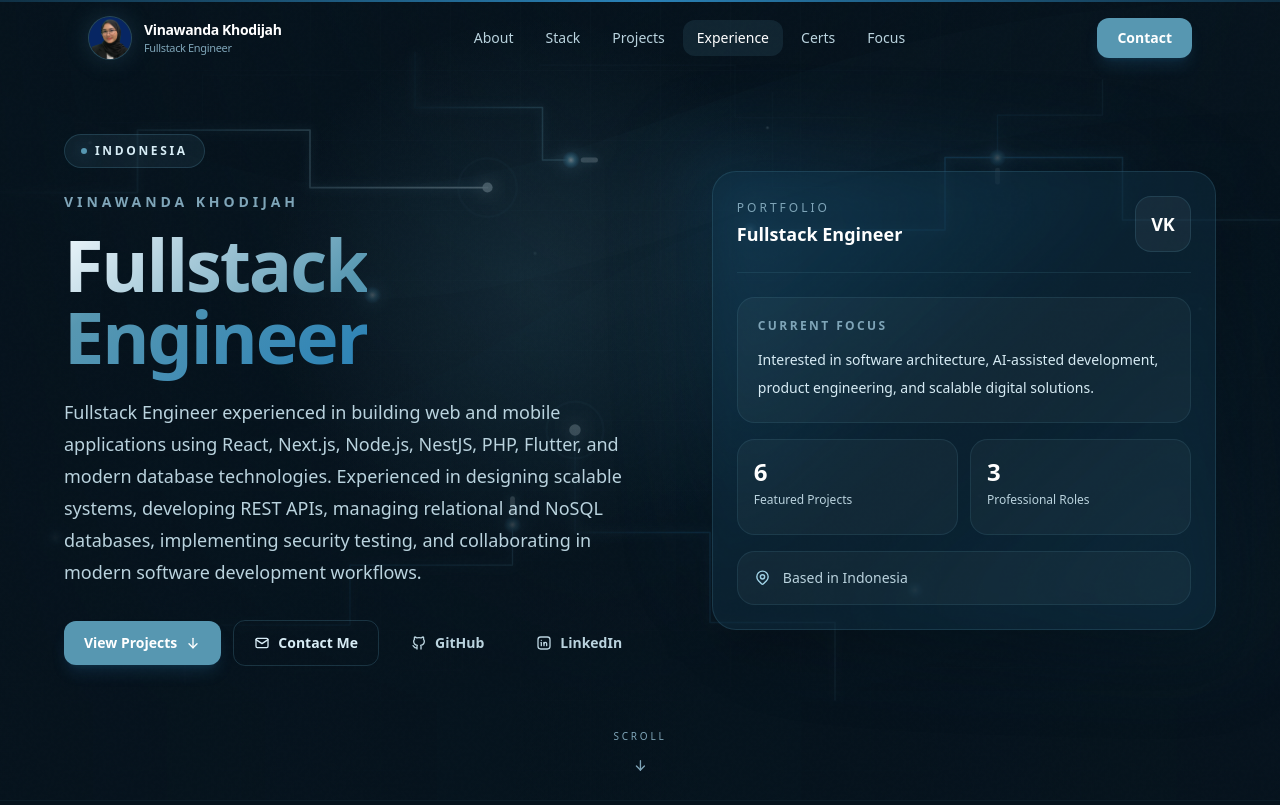
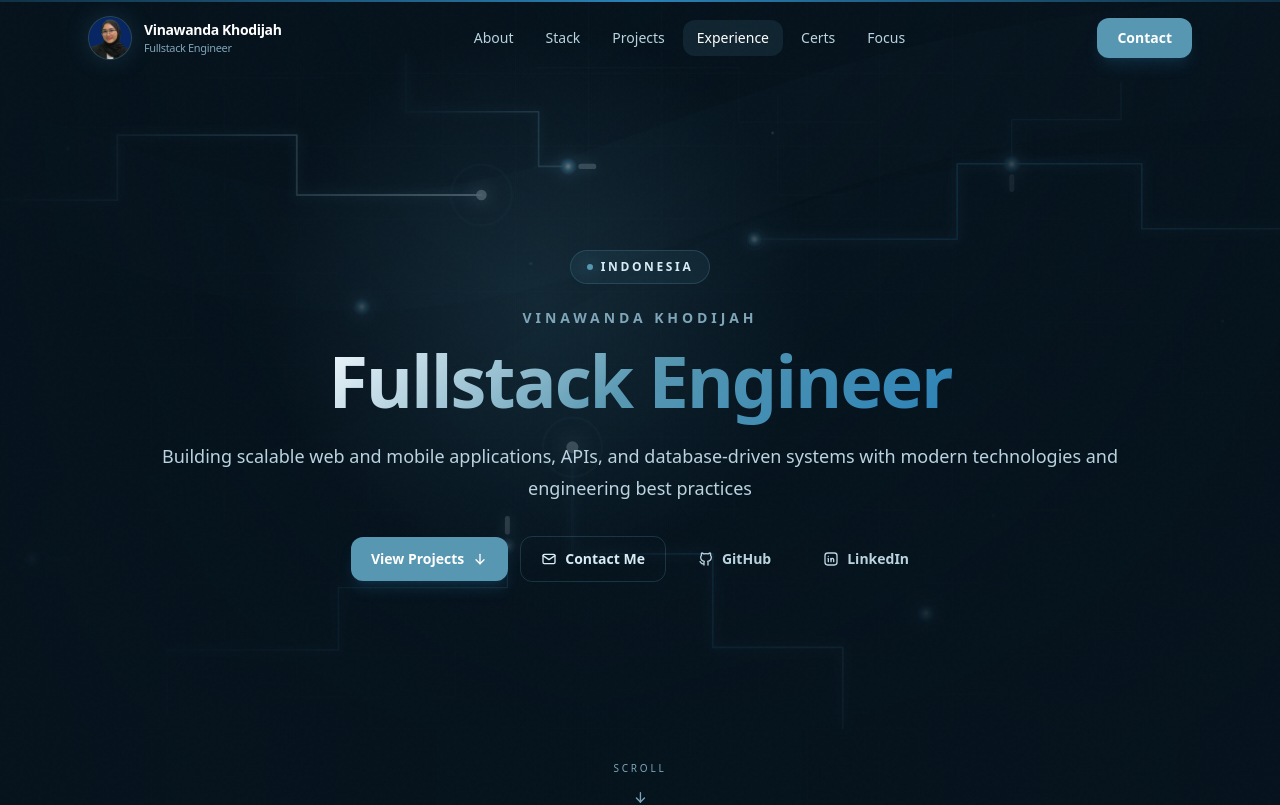
Before and after one commit to nadavkh1185/vinnawandakhodijah, a Next.js app: page / in a window 1280 px wide. Shown: the top 805 px of the page. Built offline with nearby package versions, Linux system fonts and the light colour scheme.

Commit message:
update hero

```diff
--- a/src/components/sections/Hero.tsx
+++ b/src/components/sections/Hero.tsx
@@ -28,12 +28,12 @@ export default function Hero() {
   return (
     <section
       id="hero"
-      className="relative z-10 flex min-h-screen items-center overflow-hidden bg-[#06131d] px-6 py-24 sm:py-28 lg:py-32"
+      className="relative z-10 flex min-h-screen items-center overflow-hidden bg-[#06131d] px-6 py-16 sm:py-20 lg:py-24"
     >
       <PcbTraceBackground />
 
-      <div className="relative z-10 mx-auto grid w-full max-w-6xl items-center gap-12 lg:grid-cols-[1.08fr_0.92fr] lg:gap-14">
-        <div className="text-center lg:text-left">
+      <div className="relative z-10 mx-auto flex min-h-[80vh] max-w-7xl flex-col items-center justify-center text-center">
+        <div className="flex flex-col items-center text-center">
           <motion.div
             custom={0}
             variants={fadeUp}
@@ -70,9 +70,9 @@ export default function Hero() {
             variants={fadeUp}
             initial="hidden"
             animate="visible"
-            className="mx-auto mt-6 max-w-2xl text-base leading-8 text-[#BAD3DE] sm:text-lg lg:mx-0"
+            className="mx-auto mt-6 max-w-5xl text-center text-base leading-8 text-[#BAD3DE] sm:text-lg"
           >
-            {profile.summary} {profile.extendedSummary}
+            {profile.mainsummary}
           </motion.p>
 
           <motion.div
@@ -80,7 +80,7 @@ export default function Hero() {
             variants={fadeUp}
             initial="hidden"
             animate="visible"
-            className="mt-8 flex flex-wrap items-center justify-center gap-3 lg:justify-start"
+            className="mt-8 flex flex-wrap items-center justify-center gap-3 text-center"
           >
             <MagneticButton
               href="#projects"
@@ -123,56 +123,7 @@ export default function Hero() {
           initial="hidden"
           animate="visible"
           className="relative mx-auto w-full max-w-md lg:max-w-none"
-        >
-          <div className="absolute -inset-6 rounded-[2rem] bg-gradient-to-br from-[#2A82B7]/24 via-transparent to-[#103145]/30 blur-2xl" />
-          <div className="relative overflow-hidden rounded-[1.5rem] border border-[#5797B1]/20 bg-[#103145]/45 p-5 shadow-2xl shadow-black/20 backdrop-blur-xl sm:p-6">
-            <div className="mb-6 flex items-center justify-between border-b border-[#5797B1]/15 pb-5">
-              <div>
-                <p className="text-xs uppercase tracking-[0.25em] text-[#7FA5B8]">
-                  Portfolio
-                </p>
-                <p className="mt-1 text-lg font-semibold text-white">
-                  {profile.title}
-                </p>
-              </div>
-              <div className="flex h-14 w-14 items-center justify-center rounded-2xl border border-[#5797B1]/20 bg-white/5 text-lg font-semibold text-white">
-                {profile.initials}
-              </div>
-            </div>
-
-            <div className="space-y-4">
-              <div className="rounded-[1.1rem] border border-[#5797B1]/15 bg-white/[0.035] p-5">
-                <p className="text-xs font-semibold uppercase tracking-[0.2em] text-[#7FA5B8]">
-                  Current Focus
-                </p>
-                <p className="mt-3 text-sm leading-7 text-[#D7ECF5]">
-                  {profile.interests}
-                </p>
-              </div>
-
-              <div className="grid grid-cols-2 gap-3">
-                {stats.map((stat) => (
-                  <div
-                    key={stat.label}
-                    className="min-h-24 rounded-[1.1rem] border border-[#5797B1]/15 bg-white/[0.035] p-4"
-                  >
-                    <p className="text-2xl font-semibold text-white">
-                      {stat.value}
-                    </p>
-                    <p className="mt-1 text-xs font-medium text-[#BAD3DE]">
-                      {stat.label}
-                    </p>
-                  </div>
-                ))}
-              </div>
-
-              <div className="flex items-center gap-3 rounded-[1.1rem] border border-[#5797B1]/15 bg-white/[0.035] p-4 text-sm text-[#BAD3DE]">
-                <IconMapPin size={17} className="text-[#9FD1E5]" />
-                Based in {profile.location}
-              </div>
-            </div>
-          </div>
-        </motion.div>
+        ></motion.div>
       </div>
 
       <motion.button
--- a/src/lib/data.ts
+++ b/src/lib/data.ts
@@ -1,12 +1,13 @@
 export const profile = {
   name: "Vinawanda Khodijah",
   displayName: "VINAWANDA KHODIJAH",
-  initials: "VK",
   title: "Fullstack Engineer",
   location: "Indonesia",
   email: "vinawandakhodijah@gmail.com",
   github: "https://github.com/nadavkh1185",
   linkedin: "https://www.linkedin.com/in/vinawanda-khodijah-3ba741351",
+  mainsummary:
+    "Building scalable web and mobile applications, APIs, and database-driven systems with modern technologies and engineering best practices",
   summary:
     "Fullstack Engineer experienced in building web and mobile applications using React, Next.js, Node.js, NestJS, PHP, Flutter, and modern database technologies.",
   extendedSummary:
```
